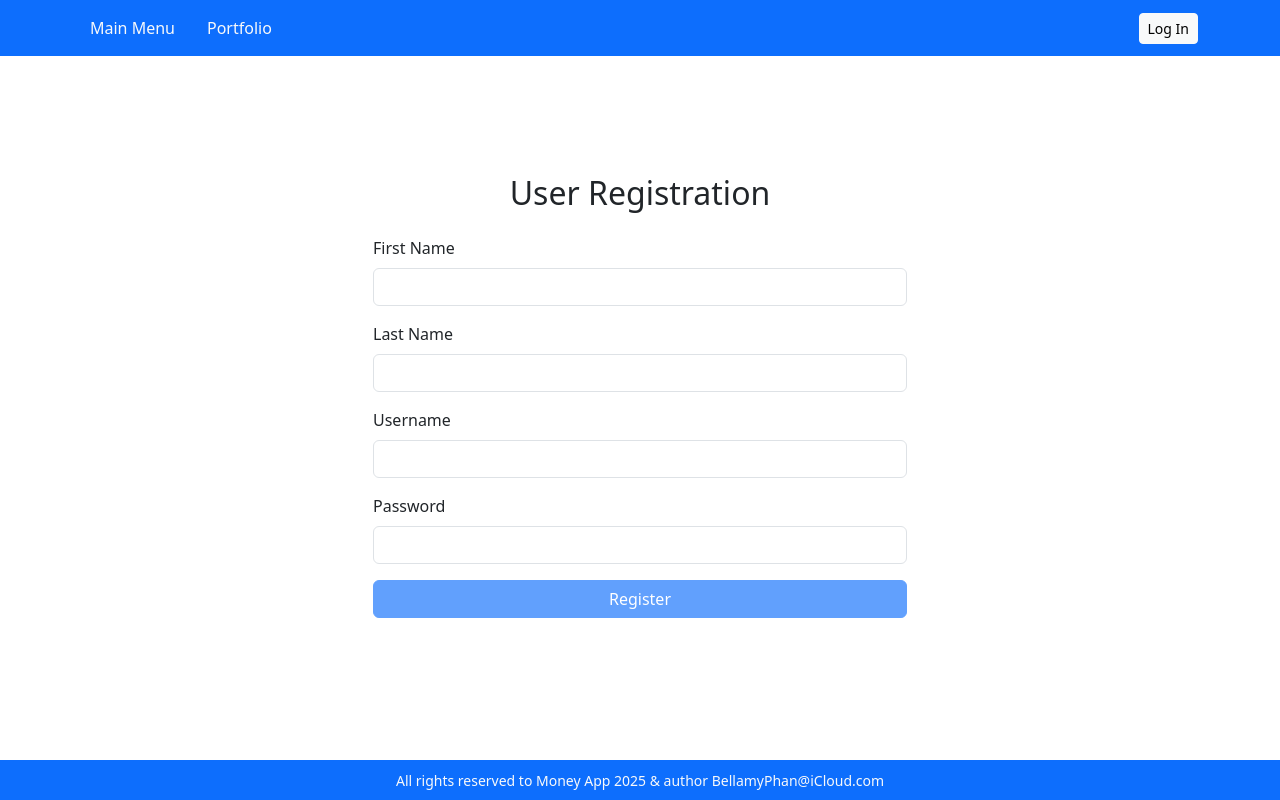
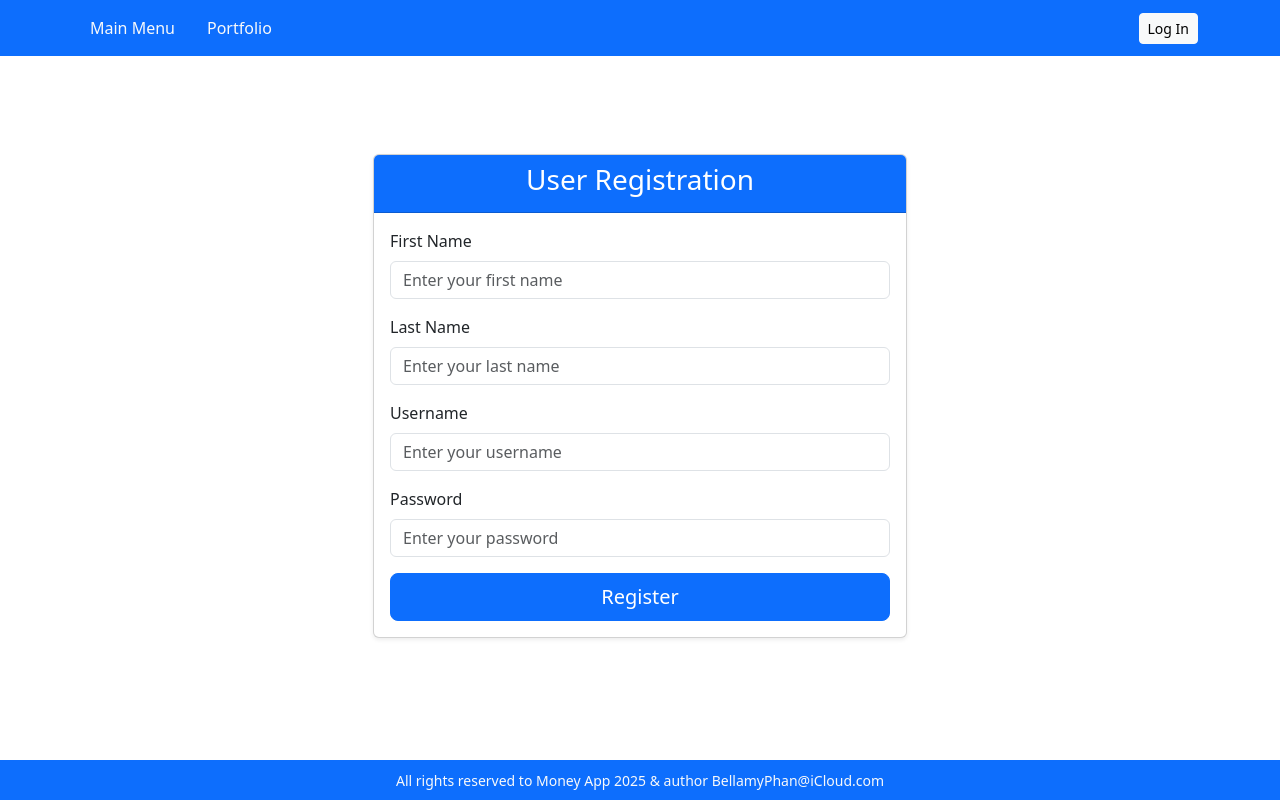
Before and after one commit to bellamyphan/bellamy-web-app, an Angular app in the folder angular-frontend/: page /user-registration in a window 1280 px wide. Built offline with nearby package versions, Linux system fonts and the light colour scheme.

Commit message:
frontend: sucessfully register a new user to the backend

```diff
--- a/angular-frontend/src/app/component/user-registration/user-registration.component.html
+++ b/angular-frontend/src/app/component/user-registration/user-registration.component.html
@@ -1,80 +1,77 @@
 <div class="container mt-5">
   <div class="row justify-content-center">
     <div class="col-md-6">
-      <h2 class="text-center mb-4">User Registration</h2>
-      <form (ngSubmit)="registerUser()" #registrationForm="ngForm" novalidate>
+      <div class="card shadow-sm">
+        <div class="card-header bg-primary text-white text-center">
+          <h3>User Registration</h3>
+        </div>
+        <div class="card-body">
+          <form (ngSubmit)="onRegister()">
+            <!-- First Name Field -->
             <div class="mb-3">
               <label for="firstName" class="form-label">First Name</label>
               <input
                 type="text"
                 id="firstName"
+                [(ngModel)]="user.firstName"
                 name="firstName"
                 class="form-control"
-            [(ngModel)]="user.firstName"
+                placeholder="Enter your first name"
                 required
-            #firstName="ngModel"
               />
-          <div class="text-danger" *ngIf="firstName.invalid && firstName.touched">
-            First name is required.
-          </div>
             </div>
 
+            <!-- Last Name Field -->
             <div class="mb-3">
               <label for="lastName" class="form-label">Last Name</label>
               <input
                 type="text"
                 id="lastName"
+                [(ngModel)]="user.lastName"
                 name="lastName"
                 class="form-control"
-            [(ngModel)]="user.lastName"
+                placeholder="Enter your last name"
                 required
-            #lastName="ngModel"
               />
-          <div class="text-danger" *ngIf="lastName.invalid && lastName.touched">
-            Last name is required.
-          </div>
             </div>
 
+            <!-- Username Field -->
             <div class="mb-3">
               <label for="username" class="form-label">Username</label>
               <input
-            type="text"
+                type="username"
                 id="username"
+                [(ngModel)]="user.username"
                 name="username"
                 class="form-control"
-            [(ngModel)]="user.username"
+                placeholder="Enter your username"
                 required
-            #username="ngModel"
               />
-          <div class="text-danger" *ngIf="username.invalid && username.touched">
-            Username is required.
-          </div>
             </div>
 
+            <!-- Password Field -->
             <div class="mb-3">
               <label for="password" class="form-label">Password</label>
               <input
                 type="password"
                 id="password"
+                [(ngModel)]="user.password"
                 name="password"
                 class="form-control"
-            [(ngModel)]="user.password"
+                placeholder="Enter your password"
                 required
-            #password="ngModel"
               />
-          <div class="text-danger" *ngIf="password.invalid && password.touched">
-            Password is required.
-          </div>
             </div>
 
-        <button
-          type="submit"
-          class="btn btn-primary w-100"
-          [disabled]="registrationForm.invalid"
-        >
+            <!-- Submit Button -->
+            <div class="d-grid">
+              <button type="submit" class="btn btn-primary btn-lg">
                 Register
               </button>
+            </div>
           </form>
         </div>
       </div>
     </div>
+  </div>
+</div>
--- a/angular-frontend/src/app/component/user-registration/user-registration.component.ts
+++ b/angular-frontend/src/app/component/user-registration/user-registration.component.ts
@@ -1,5 +1,7 @@
 import { Component } from '@angular/core';
+import { Router } from '@angular/router';
 import { User } from '../../model/user';
+import { UserService } from '../../service/user.service';
 
 @Component({
   selector: 'app-user-registration',
@@ -11,8 +13,40 @@ export class UserRegistrationComponent {
 
   user: User = new User();
 
-  registerUser() {
-    console.log('User registered:', this.user);
-    alert(`User ${this.user.username} registered successfully!`);
+  constructor(
+    private userService: UserService,
+    private router: Router
+  ) {}
+
+  onRegister(): void {
+    // Handle form submission logic here
+    console.log('User Registration Details:');
+    console.log('First Name:', this.user.firstName);
+    console.log('Last Name:', this.user.lastName);
+    console.log('Username:', this.user.username);
+    console.log('Password:', this.user.password);
+
+    this.userService.registerUser(this.user).subscribe({
+      next: (response) => {
+        console.log('User registered successfully:', response);
+        alert(`User registered successfully!
+          \nFirst Name: ${this.user.firstName}
+          \nLast Name: ${this.user.lastName}
+          \nUsername: ${this.user.username}`);
+        // Optionally, redirect to a different page or show a success message
+        this.router.navigate(['/user-login']).then(success => {
+          console.log('Navigation success:', success);
+        }
+        ).catch(err => {
+          console.error('Navigation error:', err);
+        }
+        );
+      },
+      error: (error) => {
+        console.error('Error registering user:', error);
+        // Optionally, show an error message to the user
+        alert('Error registering user. Please try again.');
+      }
+    });
   }
 }
--- /dev/null
+++ b/angular-frontend/src/app/service/user.service.ts
@@ -0,0 +1,20 @@
+import { Injectable } from '@angular/core';
+import { HttpClient } from '@angular/common/http';
+import { Observable } from 'rxjs';
+import { AppConfig } from '../app-config';
+import { User } from '../model/user';
+
+@Injectable({
+  providedIn: 'root'
+})
+export class UserService {
+
+  private baseUrl = AppConfig.springApiUrl; // Base URL for the API
+  private userUrl = `${this.baseUrl}/api/users`; // URL for users endpoint
+
+  constructor(private http: HttpClient) {}
+
+  registerUser(user: User): Observable<User> {
+    return this.http.post<User>(`${this.userUrl}`, user);
+  }
+}
```
Also changed, not shown: 1 other file (tests, documents, lock files or other folders). Lines whose indentation alone changed are shown as unchanged.
